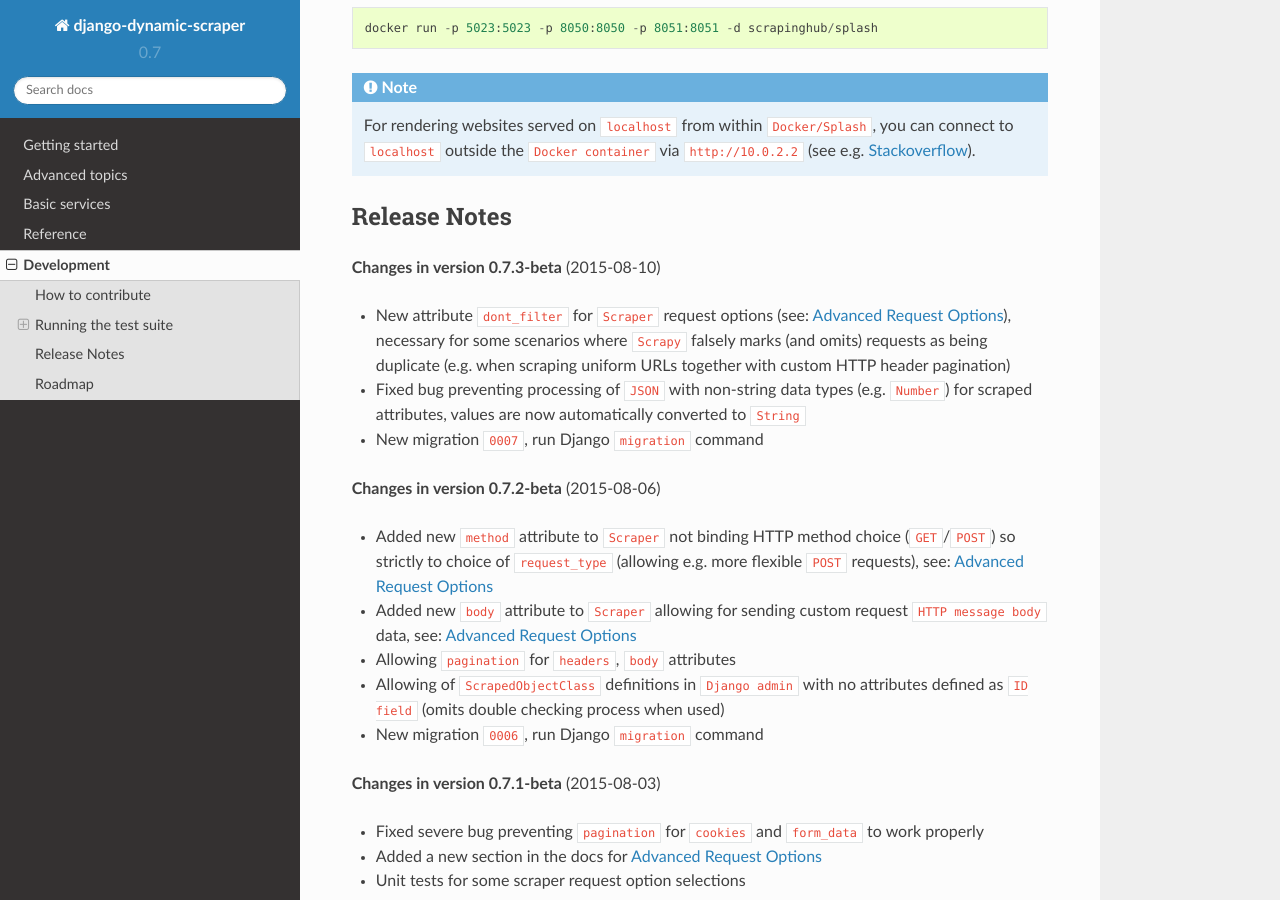
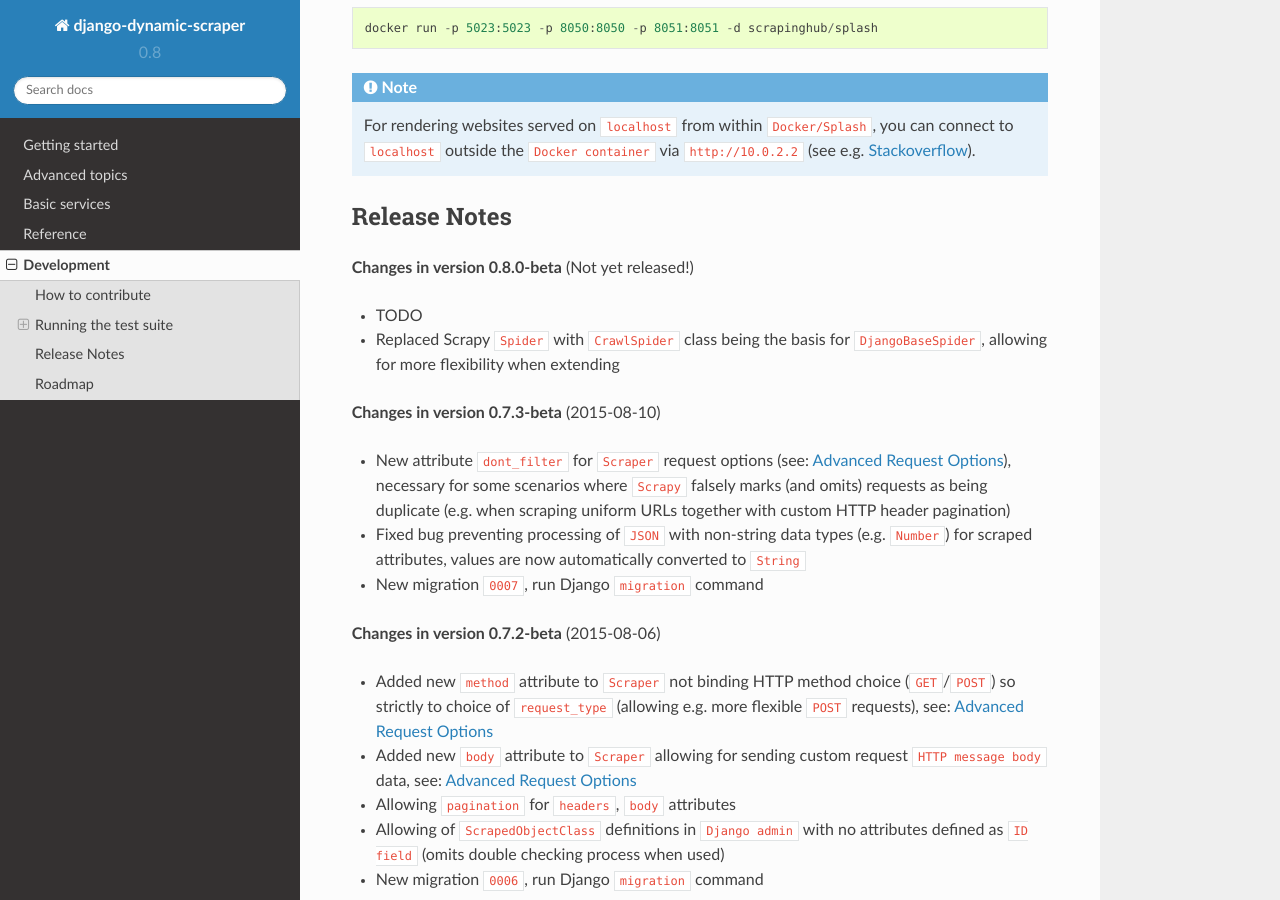
Before and after one commit to dev02019/django-dynamic-scraper, a Sphinx documentation site: the page built from docs/development.rst, in a window 1280 px wide and 900 px high, scrolled down 2148 px. Built offline with Sphinx 7.4.7 and the Read the Docs theme 2.0.0, drawn with Linux system fonts in a browser that asks for light colours.

```diff
--- a/docs/conf.py
+++ b/docs/conf.py
@@ -48,9 +48,9 @@ copyright = u'2015, Holger Drewes'
 # built documents.
 #
 # The short X.Y version.
-version = '0.7'
+version = '0.8'
 # The full version, including alpha/beta/rc tags.
-release = '0.7-beta'
+release = '0.8-beta'
 
 # The language for content autogenerated by Sphinx. Refer to documentation
 # for a list of supported languages.
--- a/docs/development.rst
+++ b/docs/development.rst
@@ -94,6 +94,12 @@ Docker container can be run with::
 
 Release Notes
 =============
+**Changes in version 0.8.0-beta** (Not yet released!)
+
+* TODO
+* Replaced Scrapy ``Spider`` with ``CrawlSpider`` class being the basis for ``DjangoBaseSpider``, allowing
+  for more flexibility when extending
+
 **Changes in version 0.7.3-beta** (2015-08-10)
 
 * New attribute ``dont_filter`` for ``Scraper`` request options (see: :ref:`advanced_request_options`), necessary
--- a/setup.py
+++ b/setup.py
@@ -4,7 +4,7 @@ import os
 
 setup(
     name='django-dynamic-scraper',
-    version='0.7.3',
+    version='0.8.0',
     description='Creating Scrapy scrapers via the Django admin interface',
     author='Holger Drewes',
     author_email='Holger.Drewes@gmail.com',
```
